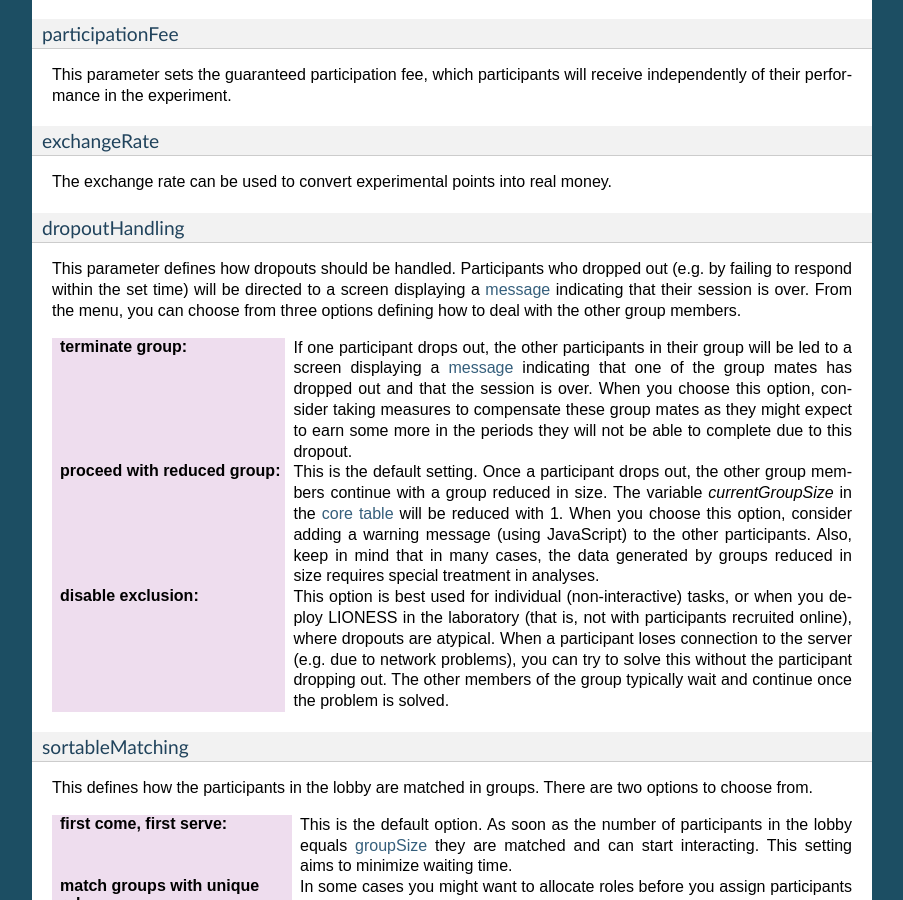
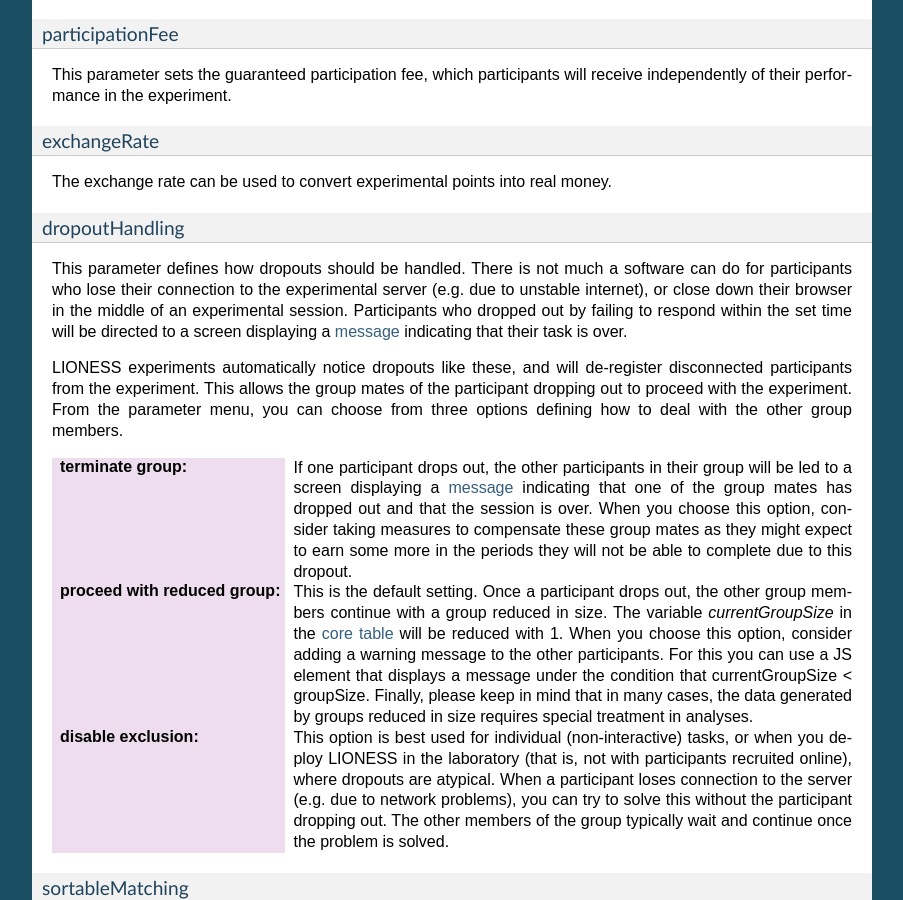
Before and after one commit to marcusgia2505/LIONESS_doc, a Sphinx documentation site: the page built from docs/040_reference_manual.rst, in a window 1280 px wide and 900 px high, scrolled down 20168 px. Shown: the whole window, without its empty margins (198-1101 px from the left). Built offline with Sphinx 7.4.7, drawn with Linux system fonts in a browser that asks for light colours.

Commit message:
Update 040_reference_manual.rst

```diff
--- a/docs/040_reference_manual.rst
+++ b/docs/040_reference_manual.rst
@@ -805,12 +805,14 @@
 dropoutHandling
 ~~~~~~~~~~~~~~~~
 
-This parameter defines how dropouts should be handled. Participants who dropped out (e.g. by failing to respond within the set time) will be directed to a screen displaying a :ref:`message <parameters__messages>` indicating that their session is over. From the menu, you can choose from three options defining how to deal with the other group members.
+This parameter defines how dropouts should be handled. There is not much a software can do for participants who lose their connection to the experimental server (e.g. due to unstable internet), or close down their browser in the middle of an experimental session. Participants who dropped out by failing to respond within the set time will be directed to a screen displaying a :ref:`message <parameters__messages>` indicating that their task is over.
+
+LIONESS experiments automatically notice dropouts like these, and will de-register disconnected participants from the experiment. This allows the group mates of the participant dropping out to proceed with the experiment. From the parameter menu, you can choose from three options defining how to deal with the other group members.
 
 :terminate group: If one participant drops out, the other participants in their group will be led to a screen displaying a :ref:`message <parameters__messages>` indicating that one of the group mates has dropped out and that the session is over. When you choose this option, consider taking measures to compensate these group mates as they might expect to earn some more in the periods they will not be able to complete due to this dropout.
 
 
-:proceed with reduced group: This is the default setting. Once a participant drops out, the other group members continue with a group reduced in size. The variable *currentGroupSize* in the :ref:`core table <experiment_tables__core>` will be reduced with 1. When you choose this option, consider adding a warning message (using JavaScript) to the other participants. Also, keep in mind that in many cases, the data generated by groups reduced in size requires special treatment in analyses.
+:proceed with reduced group: This is the default setting. Once a participant drops out, the other group members continue with a group reduced in size. The variable *currentGroupSize* in the :ref:`core table <experiment_tables__core>` will be reduced with 1. When you choose this option, consider adding a warning message to the other participants. For this you can use a JS element that displays a message under the condition that currentGroupSize < groupSize. Finally, please keep in mind that in many cases, the data generated by groups reduced in size requires special treatment in analyses.
 
 
 :disable exclusion: This option is best used for individual (non-interactive) tasks, or when you deploy LIONESS in the laboratory (that is, not with participants recruited online), where dropouts are atypical. When a participant loses connection to the server (e.g. due to network problems), you can try to solve this without the participant dropping out. The other members of the group typically wait and continue once the problem is solved.
```
